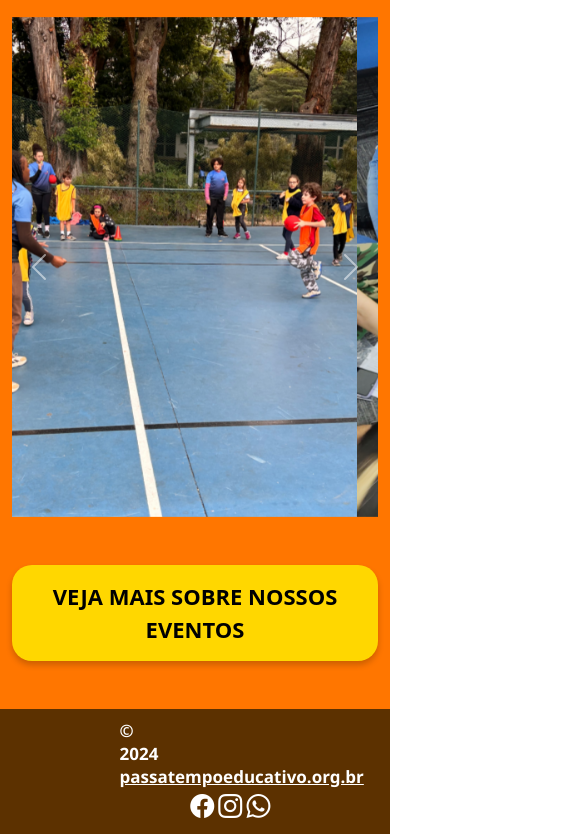
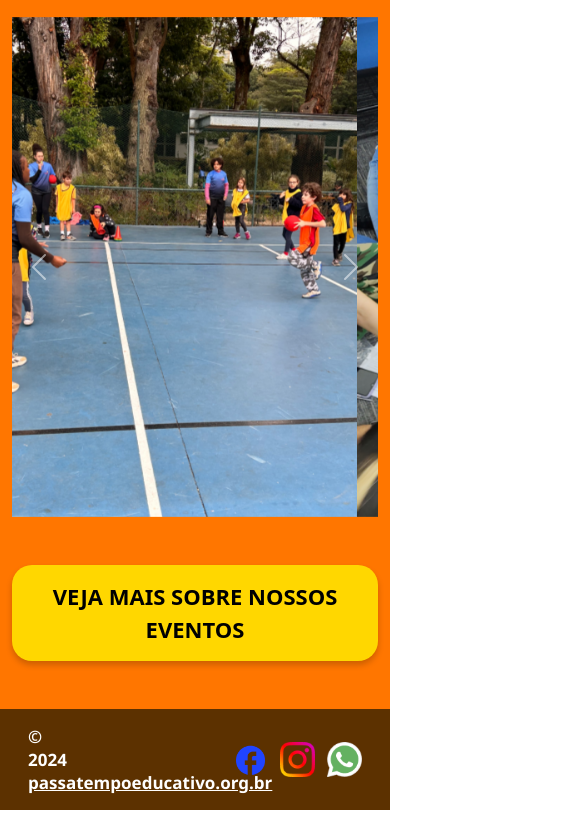
Before and after one commit to NicoleMascaretti/PIIpassatempoeducativo, a website: page 1_frontend/1.1_pages/1.1.1_home/index.html in a window 390 px wide. Shown: the part 1208-2042 px from the top of the page, 585 px wide, since content can reach past the window. After the commit the page ends 2018 px from the top, so only its background shows below. Drawn offline with nearby package versions, Linux system fonts and the light colour scheme; files that its build step writes are made by us from their sources; a web font is replaced by a local one.

Commit message:
Revert "rodapes"
This reverts commit 99d9a65054e45af025b406900ea5d1328a098787.

```diff
--- a/1_frontend/1.1_pages/1.1.1_home/index.html
+++ b/1_frontend/1.1_pages/1.1.1_home/index.html
@@ -304,21 +304,21 @@
         }
     </style>
 
-    <footer id="rodap">
-        <div class="container-fluid">
-            <div class="row justify-content-between align-items-center">
-                <div class="col-6 text-start">
-                    <p class="texto-rodape">&copy; 2024 <a href="https://passatempoeducativo.org.br"
-                            style="color: white;">passatempoeducativo.org.br</a></p>
-                </div>
-                <div class="col-6 text-end">
-                    <a href="https://facebook.com"><i class="bi bi-facebook social-icon"></i></a>
-                    <a href="https://instagram.com"><i class="bi bi-instagram social-icon"></i></a>
-                    <a href="https://wa.me"><i class="bi bi-whatsapp social-icon"></i></a>
-                </div>
+    <footer class="container-fluid" id="rodap">
+        <!-- Rodape -->
+        <div class="row justify-content-between align-items-center p-3">
+            <div class="col-6 text-start">
+                <p class="texto-rodape mb-0">&copy; 2024 <a href="https://passatempoeducativo.org.br">passatempoeducativo.org.br</a></p>
+            </div>
+            <!-- Redes sociais -->
+            <div class="col-6 text-end">
+                <img src="/1_frontend/1.2_assets/1.2.1_logos/facebook.png" alt="Facebook" class="social-icon me-2">
+                <img src="/1_frontend/1.2_assets/1.2.1_logos/Instagram.png" alt="Instagram" class="social-icon me-2">
+                <img src="/1_frontend/1.2_assets/1.2.1_logos/whatsapp.png" alt="WhatsApp" class="social-icon">
             </div>
         </div>
     </footer>
 
+
     <script src="home.js"></script>
 </body>
--- a/1_frontend/1.1_pages/1.1.1_home/style.css
+++ b/1_frontend/1.1_pages/1.1.1_home/style.css
@@ -233,14 +233,10 @@ header .menu .col-lg-2 {
 /* estilizacao relacionada ao rodape */
 
 #rodap {
-    display: flex;
-    justify-content: space-between;
-    align-items: center;
+    width: 100%;
+    height: 15%;
+    flex-shrink: 0;
     background: #5C3100;
-    padding: 10px 20px;
-    /* espacamento interno */
-    color: white;
-    width: 100%;
 }
 
 .texto-rodape {
@@ -250,11 +246,10 @@ header .menu .col-lg-2 {
     font-style: normal;
     font-weight: 600;
     line-height: normal;
-    padding-right: 600px;
-    margin: 0;
+    padding-right: 100px;
 }
 
-.texto-rodape a {
+.texto-rodape a{
     color: #FFF;
     font-family: "Segoe UI", Tahoma, Geneva, Verdana, sans-serif;
     font-size: 17px;
@@ -264,30 +259,9 @@ header .menu .col-lg-2 {
     text-decoration-line: underline;
 }
 
-.social-icon {
-    font-size: 1.5rem;
-    margin: 0 10px;
-    color: white;
+.redes img {
+    height: 20px;
+    width: 25px;
+    margin-right: 8px;
+    margin-left: 8px;
 }
-
-@media (max-width: 768px) {
-    #rodap .row {
-        flex-direction: column;
-        text-align: center;
-    }
-
-    .social-icon {
-        margin: 10px 0;
-    }
-}
-
-@media (max-width: 768px) {
-    #rodap .row {
-        flex-direction: column;
-        text-align: center;
-    }
-
-    .social-icon {
-        margin: 10px 0;
-    }
-}
--- a/1_frontend/1.1_pages/1.1.2_sobre/style.css
+++ b/1_frontend/1.1_pages/1.1.2_sobre/style.css
@@ -185,17 +185,11 @@ h2 {
   font-family: 'Anuphan';
 }
 
-/* estilizacao relacionada ao rodape */
-
 #rodap {
-  display: flex;
-  justify-content: space-between;
-  align-items: center;
+  width: 100%;
+  /* height: 15%; */
+  flex-shrink: 0;
   background: #5C3100;
-  padding: 10px 20px;
-  /* espacamento interno */
-  color: white;
-  width: 100%;
 }
 
 .texto-rodape {
@@ -205,8 +199,7 @@ h2 {
   font-style: normal;
   font-weight: 600;
   line-height: normal;
-  padding-right: 600px;
-  margin: 0;
+  padding-right: 100px;
 }
 
 .texto-rodape a {
@@ -219,35 +212,12 @@ h2 {
   text-decoration-line: underline;
 }
 
-.social-icon {
-  font-size: 1.5rem;
-  margin: 0 10px;
-  color: white;
+.redes img {
+  height: 20px;
+  width: 25px;
+  margin-right: 8px;
+  margin-left: 8px;
 }
-
-@media (max-width: 768px) {
-  #rodap .row {
-    flex-direction: column;
-    text-align: center;
-  }
-
-  .social-icon {
-    margin: 10px 0;
-  }
-}
-
-@media (max-width: 768px) {
-  #rodap .row {
-    flex-direction: column;
-    text-align: center;
-  }
-
-  .social-icon {
-    margin: 10px 0;
-  }
-}
-
-/* estilizacao relacionada à foto */
 
 #foto-empresa {
   height: 100%;
--- a/1_frontend/1.1_pages/1.1.4_servicos/style_servicos.css
+++ b/1_frontend/1.1_pages/1.1.4_servicos/style_servicos.css
@@ -206,14 +206,10 @@ article {
 /* estilizacao relacionada ao rodape */
 
 #rodap {
-    display: flex;
-    justify-content: space-between;
-    align-items: center;
+    width: 100%;
+    height: 15%;
+    flex-shrink: 0;
     background: #5C3100;
-    padding: 10px 20px;
-    /* espacamento interno */
-    color: white;
-    width: 100%;
 }
 
 .texto-rodape {
@@ -223,11 +219,10 @@ article {
     font-style: normal;
     font-weight: 600;
     line-height: normal;
-    padding-right: 600px;
-    margin: 0;
+    padding-right: 100px;
 }
 
-.texto-rodape a {
+.texto-rodape a{
     color: #FFF;
     font-family: "Segoe UI", Tahoma, Geneva, Verdana, sans-serif;
     font-size: 17px;
@@ -237,30 +232,9 @@ article {
     text-decoration-line: underline;
 }
 
-.social-icon {
-    font-size: 1.5rem;
-    margin: 0 10px;
-    color: white;
+.redes img {
+    height: 20px;
+    width: 25px;
+    margin-right: 8px;
+    margin-left: 8px;
 }
-
-@media (max-width: 768px) {
-    #rodap .row {
-        flex-direction: column;
-        text-align: center;
-    }
-
-    .social-icon {
-        margin: 10px 0;
-    }
-}
-
-@media (max-width: 768px) {
-    #rodap .row {
-        flex-direction: column;
-        text-align: center;
-    }
-
-    .social-icon {
-        margin: 10px 0;
-    }
-}
--- a/1_frontend/1.1_pages/1.1.6_contato/style_contato.css
+++ b/1_frontend/1.1_pages/1.1.6_contato/style_contato.css
@@ -114,17 +114,13 @@ nav {
 
 /* Fim style form contato */
 
-/* estilizacao relacionada ao rodape */
-
+/* Inicio style rodape */
 #rodap {
-    display: flex;
-    justify-content: space-between;
-    align-items: center;
+    width: 100%;
+    flex-shrink: 0;
     background: #5C3100;
-    padding: 10px 20px;
-    /* espacamento interno */
-    color: white;
-    width: 100%;
+    position: relative;
+    bottom: 0;
 }
 
 .texto-rodape {
@@ -134,11 +130,10 @@ nav {
     font-style: normal;
     font-weight: 600;
     line-height: normal;
-    padding-right: 600px;
-    margin: 0;
+    padding-right: 100px;
 }
 
-.texto-rodape a {
+.texto-rodape a{
     color: #FFF;
     font-family: "Segoe UI", Tahoma, Geneva, Verdana, sans-serif;
     font-size: 17px;
@@ -148,30 +143,9 @@ nav {
     text-decoration-line: underline;
 }
 
-.social-icon {
-    font-size: 1.5rem;
-    margin: 0 10px;
-    color: white;
+.redes img {
+    height: 25px;
+    width: 25px;
+    margin-right: 8px;
+    margin-left: 8px;
 }
-
-@media (max-width: 768px) {
-    #rodap .row {
-        flex-direction: column;
-        text-align: center;
-    }
-
-    .social-icon {
-        margin: 10px 0;
-    }
-}
-
-@media (max-width: 768px) {
-    #rodap .row {
-        flex-direction: column;
-        text-align: center;
-    }
-
-    .social-icon {
-        margin: 10px 0;
-    }
-}
--- a/1_frontend/1.1_pages/1.1.7_galeria/style-galeria.css
+++ b/1_frontend/1.1_pages/1.1.7_galeria/style-galeria.css
@@ -112,17 +112,11 @@ nav {
     border-radius: 0.25rem;
 }
 
-/* estilizacao relacionada ao rodape */
-
-#rodap {
-    display: flex;
-    justify-content: space-between;
-    align-items: center;
+#rodape {
+    width: 100%;
+    height: 15%;
+    flex-shrink: 0;
     background: #5C3100;
-    padding: 10px 20px;
-    /* espacamento interno */
-    color: white;
-    width: 100%;
 }
 
 .texto-rodape {
@@ -132,11 +126,10 @@ nav {
     font-style: normal;
     font-weight: 600;
     line-height: normal;
-    padding-right: 600px;
-    margin: 0;
+    padding-right: 100px;
 }
 
-.texto-rodape a {
+.texto-rodape a{
     color: #FFF;
     font-family: "Segoe UI", Tahoma, Geneva, Verdana, sans-serif;
     font-size: 17px;
@@ -146,30 +139,9 @@ nav {
     text-decoration-line: underline;
 }
 
-.social-icon {
-    font-size: 1.5rem;
-    margin: 0 10px;
-    color: white;
+.redes img {
+    height: 25px;
+    width: 25px;
+    margin-right: 8px;
+    margin-left: 8px;
 }
-
-@media (max-width: 768px) {
-    #rodap .row {
-        flex-direction: column;
-        text-align: center;
-    }
-
-    .social-icon {
-        margin: 10px 0;
-    }
-}
-
-@media (max-width: 768px) {
-    #rodap .row {
-        flex-direction: column;
-        text-align: center;
-    }
-
-    .social-icon {
-        margin: 10px 0;
-    }
-}
--- a/1_frontend/1.1_pages/1.1.8_eventos/style.css
+++ b/1_frontend/1.1_pages/1.1.8_eventos/style.css
@@ -122,34 +122,6 @@ nav {
   font-weight: 600;
   line-height: normal;
   text-decoration-line: underline;
-}
-
-.social-icon {
-  font-size: 1.5rem;
-  margin: 0 10px;
-  color: white;
-}
-
-@media (max-width: 768px) {
-  #rodap .row {
-    flex-direction: column;
-    text-align: center;
-  }
-
-  .social-icon {
-    margin: 10px 0;
-  }
-}
-
-@media (max-width: 768px) {
-  #rodap .row {
-    flex-direction: column;
-    text-align: center;
-  }
-
-  .social-icon {
-    margin: 10px 0;
-  }
 }
 
 /* fim da estilizacao relacionada ao rodape */
--- a/1_frontend/1.1_pages/1.1.9_povadm/styles.css
+++ b/1_frontend/1.1_pages/1.1.9_povadm/styles.css
@@ -95,17 +95,14 @@ nav {
   transition: 0.5s;
 }
 
-/* estilizacao relacionada ao rodape */
+
+/* Rodapé */
 
 #rodap {
-  display: flex;
-  justify-content: space-between;
-  align-items: center;
+  width: 100%;
   background: #5C3100;
-  padding: 10px 20px;
-  /* espacamento interno */
-  color: white;
-  width: 100%;
+  position: absolute;
+  bottom: 0;
 }
 
 .texto-rodape {
@@ -115,8 +112,7 @@ nav {
   font-style: normal;
   font-weight: 600;
   line-height: normal;
-  padding-right: 600px;
-  margin: 0;
+  padding-right: 100px;
 }
 
 .texto-rodape a {
@@ -151,7 +147,6 @@ nav {
         flex-direction: column;
         text-align: center;
     }
-
     .social-icon {
         margin: 10px 0;
     }
```
Also changed, not shown: 1_frontend/1.1_pages/1.1.2_sobre/index.html (+12 -13 lines), 1_frontend/1.1_pages/1.1.4_servicos/servicos.html (+18 -12 lines), 1_frontend/1.1_pages/1.1.6_contato/index.html (+18 -12 lines), 1_frontend/1.1_pages/1.1.7_galeria/index.html (+19 -12 lines), 1_frontend/1.1_pages/1.1.8_eventos/index.html (+17 -0 lines), 1_frontend/1.1_pages/1.1.9_povadm/index.html (+21 -0 lines). Lines whose indentation alone changed are shown as unchanged.
